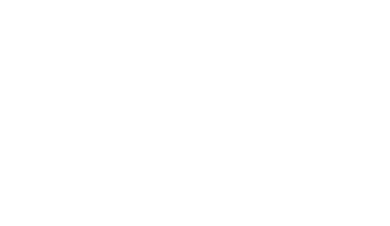
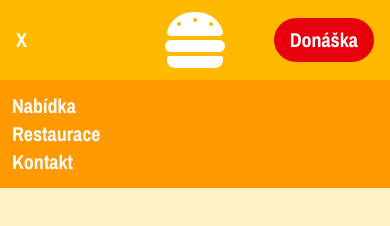
Before and after one commit to jejkob4/Web-projekt-tailwind, a plain HTML site: page index.html in a window 390 px wide. Drawn offline with nearby package versions, Linux system fonts and the light colour scheme.

Commit message:
navbar, hamburger responsivita fixni potom

```diff
--- a/index.html
+++ b/index.html
@@ -1,11 +1,54 @@
 <!DOCTYPE html>
-<html lang="en">
+<html lang="cs">
 <head>
     <meta charset="UTF-8">
     <meta name="viewport" content="width=device-width, initial-scale=1.0">
-    <title>Document</title>
+    <title>Smash & Co.</title>
+
+    <script src="https://cdn.jsdelivr.net/npm/@tailwindcss/browser@4"></script>
+
+    <style>
+        @import url('https://fonts.googleapis.com/css2?family=Archivo+Narrow:ital,wght@0,400..700;1,400..700&display=swap');
+        .archivo-narrow {
+        font-family: "Archivo Narrow", sans-serif;
+        }
+
+
+    </style>
+
 </head>
-<body>
+<body class="bg-amber-100 archivo-narrow">
+    <!-- NAVBAR -->
+    <nav class="bg-amber-400 py-2 px-4 flex items-center font-bold">
+        <!-- Hamburger menu, fixni !!!!!! -->
+        <a href="#" class="flex items-center gap-4 flex-1 text-xl text-white sm:hidden">X</a>
+        <div class="sm:hidden block">
+            <div class="absolute w-full bg-amber-500 top-20 left-0 py-3">
+                <a href="#" class="block ml-3 text-xl text-white hover:text-red-600 transition">Nabídka</a>
+                <a href="#" class="block ml-3 text-xl text-white hover:text-red-600 transition">Restaurace</a>
+                <a href="#" class="block ml-3 text-xl text-white hover:text-red-600 transition">Kontakt</a>
+            </div>
+        </div>
+        <!-- Items -->
+        <div class="flex items-center space-x-2 flex-1 sm:block hidden">
+            <a href="#" class="text-xl text-white hover:text-red-600 transition">Nabídka</a>
+            <a href="#" class="text-xl text-white hover:text-red-600 transition">Restaurace</a>
+            <a href="#" class="text-xl text-white hover:text-red-600 transition">Kontakt</a>
+        </div>
+
+        <!-- logo -->
+        <div class="size-16 fill-white">
+            <svg xmlns="http://www.w3.org/2000/svg" viewBox="0 0 512 512">
+                <path d="M61.1 224C45 224 32 211 32 194.9c0-1.9 .2-3.7 .6-5.6C37.9 168.3 78.8 32 256 32s218.1 136.3 223.4 157.3c.5 1.9 .6 3.7 .6 5.6c0 16.1-13 29.1-29.1 29.1L61.1 224zM144 128a16 16 0 1 0 -32 0 16 16 0 1 0 32 0zm240 16a16 16 0 1 0 0-32 16 16 0 1 0 0 32zM272 96a16 16 0 1 0 -32 0 16 16 0 1 0 32 0zM16 304c0-26.5 21.5-48 48-48l384 0c26.5 0 48 21.5 48 48s-21.5 48-48 48L64 352c-26.5 0-48-21.5-48-48zm16 96c0-8.8 7.2-16 16-16l416 0c8.8 0 16 7.2 16 16l0 16c0 35.3-28.7 64-64 64L96 480c-35.3 0-64-28.7-64-64l0-16z"/>
+            </svg>
+        </div>
+
+        <!-- čudlo -->
+        <div class="flex-1 flex justify-end">
+            <a href="#" class="text-white text-xl px-4 py-2 bg-red-600 rounded-4xl hover:bg-red-700">Donáška</a>
+        </div>
+    </nav>
+
 
 </body>
 </html>
```
Also changed, not shown: 1 other file.
